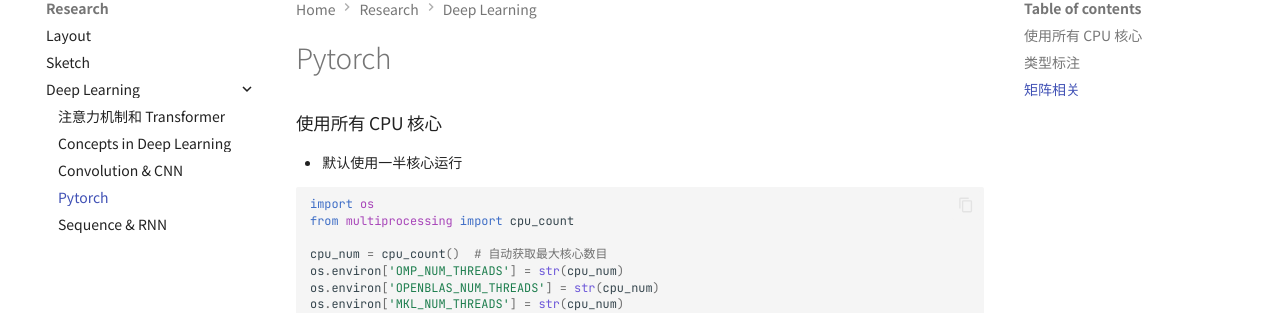
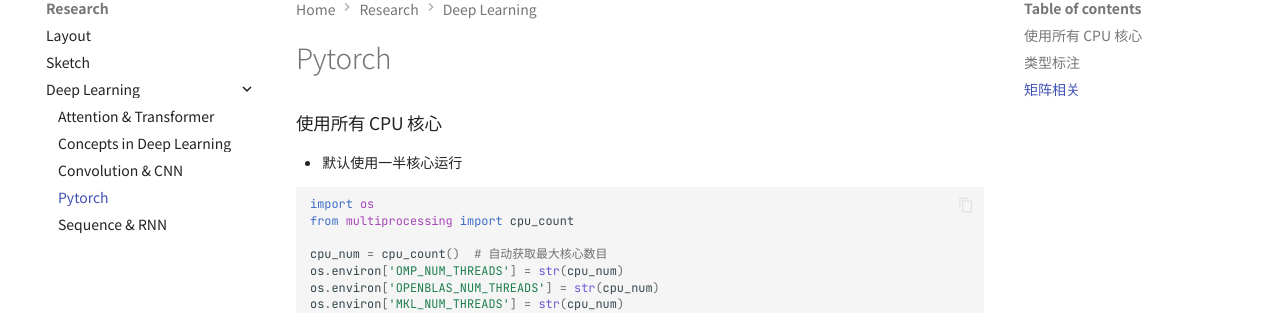
Before and after one commit to QiuHong-1202/CS-Document, an MkDocs documentation site: the page built from docs/Research/Deep Learning/Pytorch.md, in a window 1280 px wide. Shown: the part 152-465 px from the top of the page. Built offline with MkDocs 1.6.1 and Material for MkDocs 9.7.7, drawn with Linux system fonts in a browser that asks for light colours; nearby versions of some CDN libraries; comment, search, counter and statistics services are not loaded.

Commit message:
feat: title update

```diff
--- a/docs/Research/Deep Learning/Attention.md
+++ b/docs/Research/Deep Learning/Attention.md
@@ -1,4 +1,4 @@
-# 注意力机制和 Transformer
+# Attention & Transformer
 
 ## Attention Mechanism
 
```
